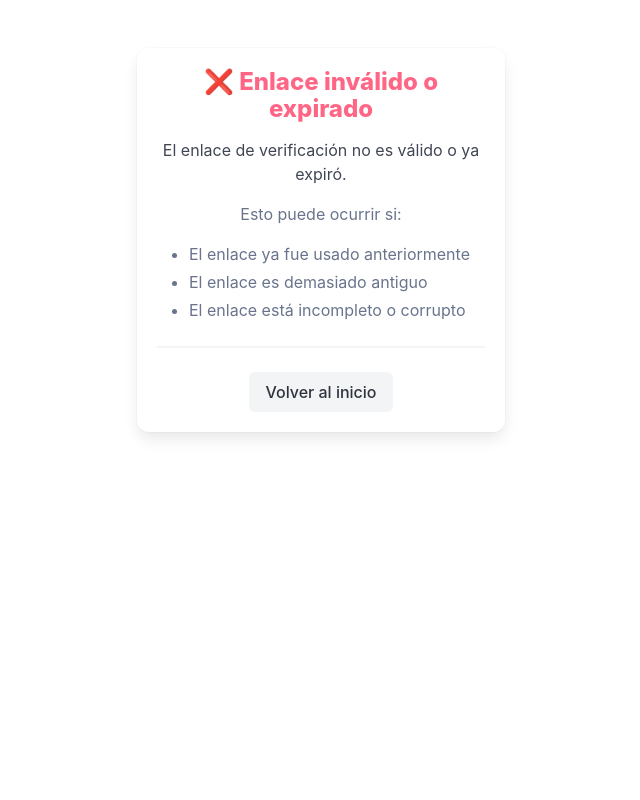
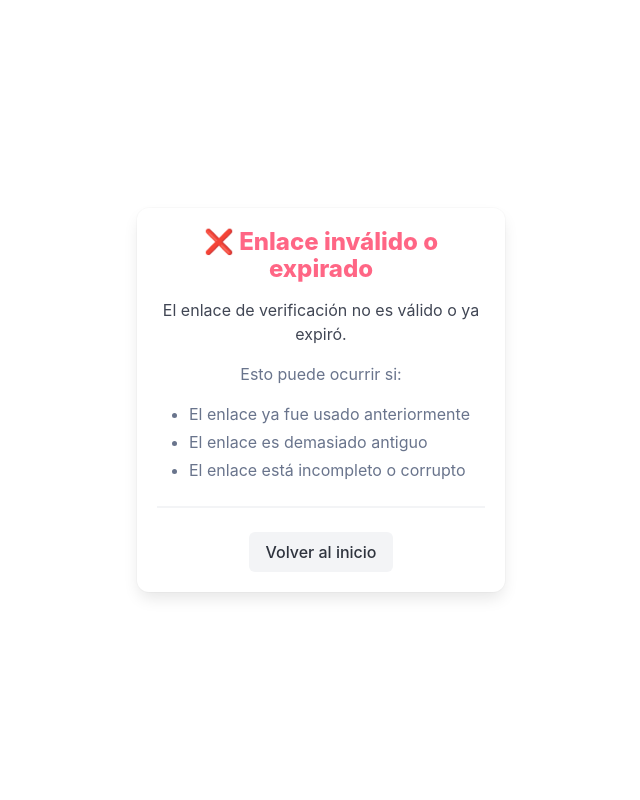
Before and after one commit to facundoolano/giralibros, a Django app: page /verify/1/1/ in a window 1280 px wide. Shown: the whole page, without its empty margins (319-959 px from the left). Run offline with Django 4.2, Linux system fonts and the light colour scheme.

Commit message:
fix scroll

```diff
--- a/books/templates/verification_failed.html
+++ b/books/templates/verification_failed.html
@@ -3,13 +3,16 @@
 {% block extra_css %}
 <style>
     html, body {
-        height: 100%;
         margin: 0;
         padding: 0;
-        overflow: hidden;
     }
     body {
         padding-top: 0 !important;
+    }
+    .section {
+        min-height: 100vh;
+        display: flex;
+        align-items: center;
     }
 </style>
 {% endblock %}
```
Also changed, not shown: books/templates/login.html (+2 -5 lines), books/templates/registration_confirmation.html (+2 -5 lines).
